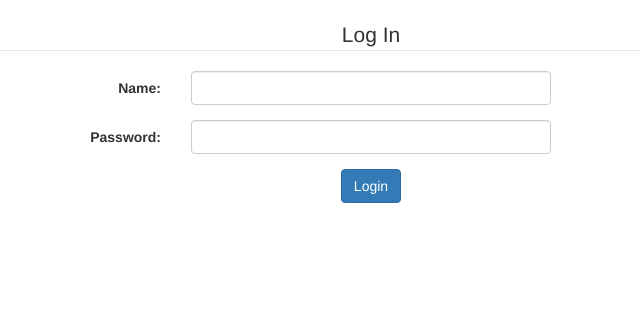
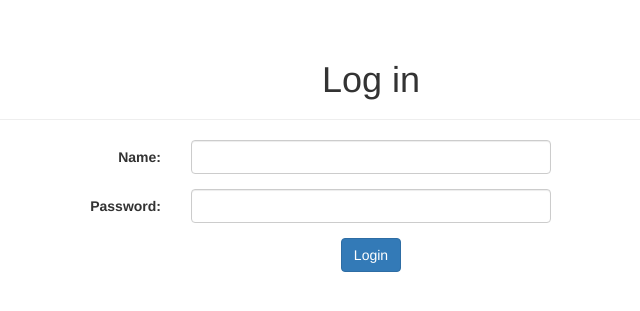
Before and after one commit to micrum/course-app, a Rails app: page /login in a window 1280 px wide. Shown: the part 52-363 px from the top of the page, without its empty margins (269-909 px from the left). Run offline with Rails 7, Linux system fonts and the light colour scheme; style sheets or scripts are compiled from the project's sources; some libraries are stand-ins or nearby versions.

Commit message:
update login form

```diff
--- a/app/views/sessions/new.html.erb
+++ b/app/views/sessions/new.html.erb
@@ -1,10 +1,12 @@
+<div class="page-header">
+  <h1>Log in</h1>
+</div>
+
 <% if flash[:alert] %>
     <div class="alert alert-danger"><%= flash[:alert] %></div>
 <% end %>
 
 <%= form_tag({:action => 'create'}, {class: 'form-horizontal center'}) do %>
-    <fieldset>
-      <legend>Log In</legend>
   <div class="form-group">
     <%= label_tag :name, 'Name:', class: 'col-md-4 control-label' %>
     <div class="col-md-4">
@@ -20,5 +22,4 @@
   <div>
     <%= submit_tag 'Login', class: 'btn btn-large btn-primary' %>
   </div>
-    </fieldset>
 <% end %>
```
Lines whose indentation alone changed are shown as unchanged.
